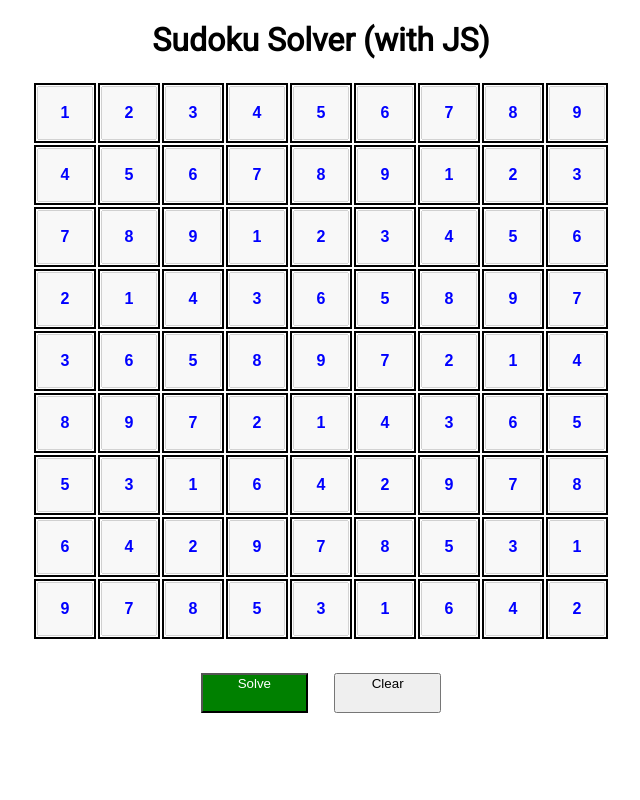
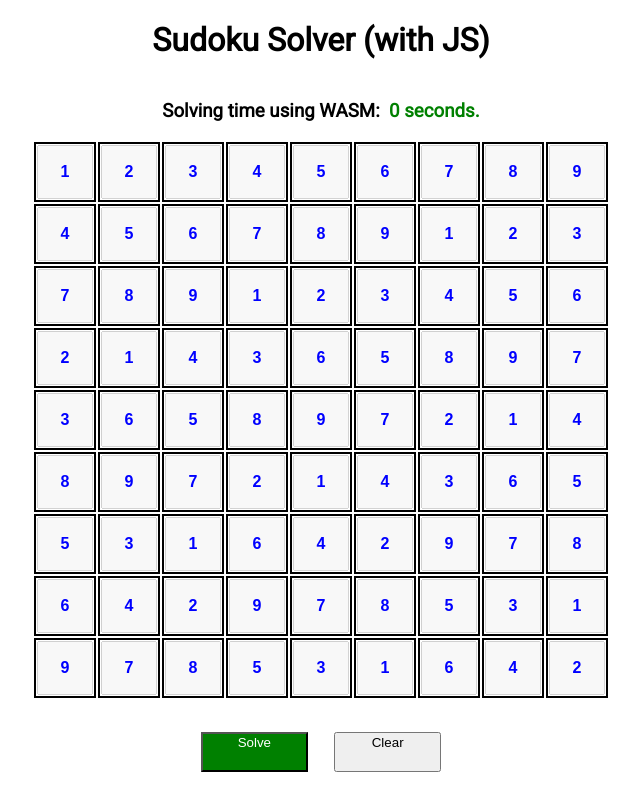
Before and after one commit to diflores/assignment3-iic3585, a website: page js_sudoku.html in a window 1280 px wide. Both pictures are taken after a click on the button "Solve". Shown: the whole page, without its empty margins (319-959 px from the left). Drawn offline with Linux system fonts and the light colour scheme.

Commit message:
Add solving time to JS implementation

```diff
--- a/js_sudoku.html
+++ b/js_sudoku.html
@@ -12,6 +12,10 @@
 <body>
   <div id="title-container">
     <h1>Sudoku Solver (with JS)</h1>
+  </div>
+  <div id="time-elapsed-container">
+    <h3 id="time-elapsed-pre-text"></h3>
+    <h3 id="time-elapsed-text"></h3>
   </div>
   <div id="sudoku-container">
     <table>
--- a/js_sudoku.js
+++ b/js_sudoku.js
@@ -75,6 +75,7 @@ const solveSudoku = (board) => {
 };
 
 const solve = () => {
+  const startTime = performance.now();
   const flattenSudoku = [];
   [...Array(81).keys()].map(i => {
     const value = parseInt(document.getElementById(`cell-${i}`).value);
@@ -97,6 +98,15 @@ const solve = () => {
     document.getElementById(`cell-${i}`).value = resultArray[i];
     document.getElementById(`cell-${i}`).disabled = true;
   });
+  const endTime = performance.now();
+  const totalTime = endTime - startTime;
+  const solvingTimePre = "Solving time using WASM: &nbsp";
+  const solvingTimeText = `${totalTime/1000} seconds.`;
+  document.getElementById("time-elapsed-container").style.display = "flex";
+  document.getElementById("time-elapsed-container").style.justifyContent = "center";
+  document.getElementById("time-elapsed-pre-text").innerHTML = solvingTimePre;
+  document.getElementById("time-elapsed-text").innerHTML = solvingTimeText;
+  document.getElementById("time-elapsed-text").style.color = "green";
 };
 
 const clearGrid = () => {
@@ -105,4 +115,9 @@ const clearGrid = () => {
     element.disabled = false;
     element.classList.remove("filled");
   });
+  document.getElementById("time-elapsed-container").style.display = "hidden";
+  document.getElementById("time-elapsed-container").style.justifyContent = null;
+  document.getElementById("time-elapsed-pre-text").innerHTML = "";
+  document.getElementById("time-elapsed-text").innerHTML = "";
+  document.getElementById("time-elapsed-text").style.color = "green";
 };
```
Also changed, not shown: index.html (indentation only). Lines whose indentation alone changed are shown as unchanged.
